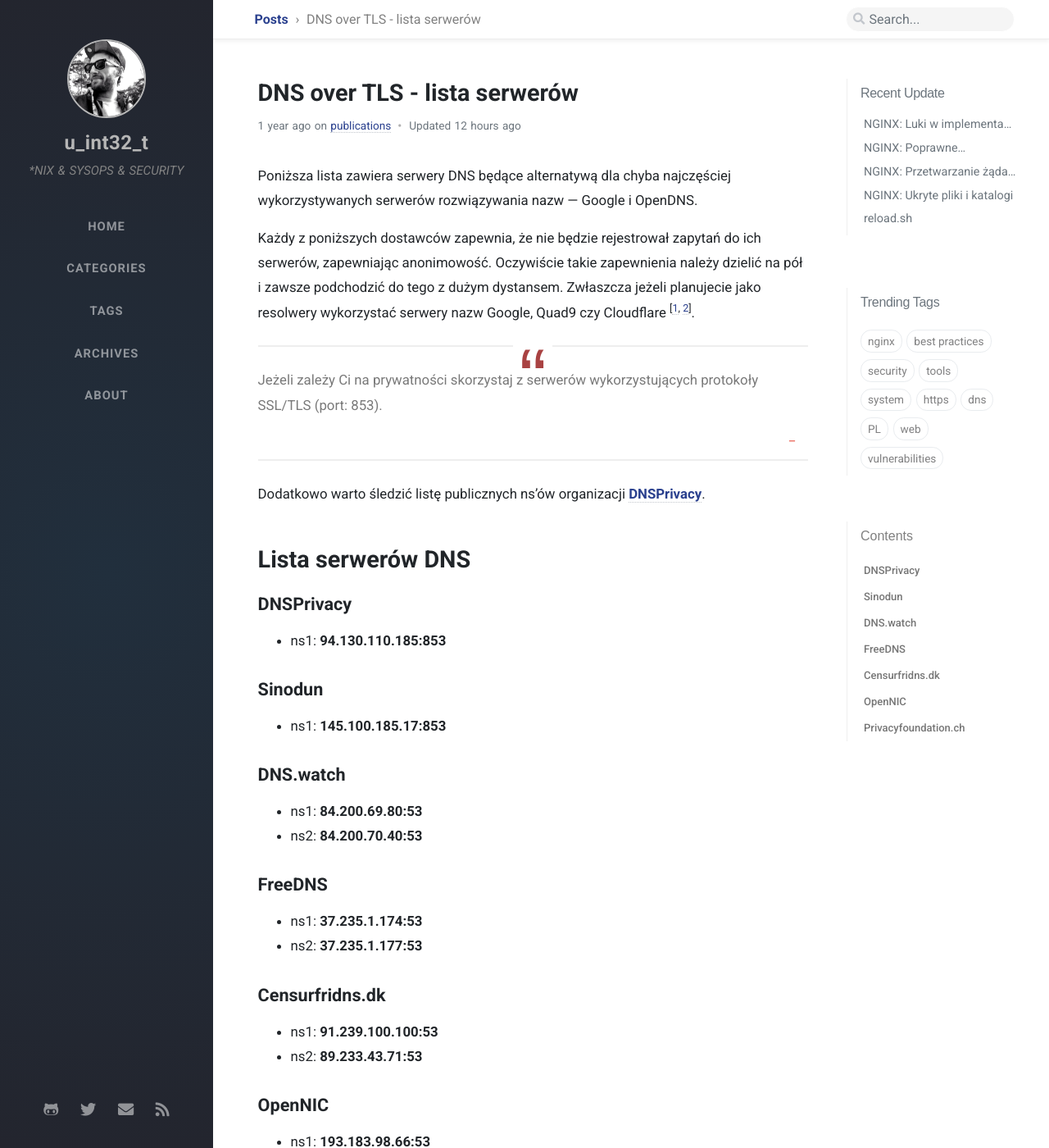
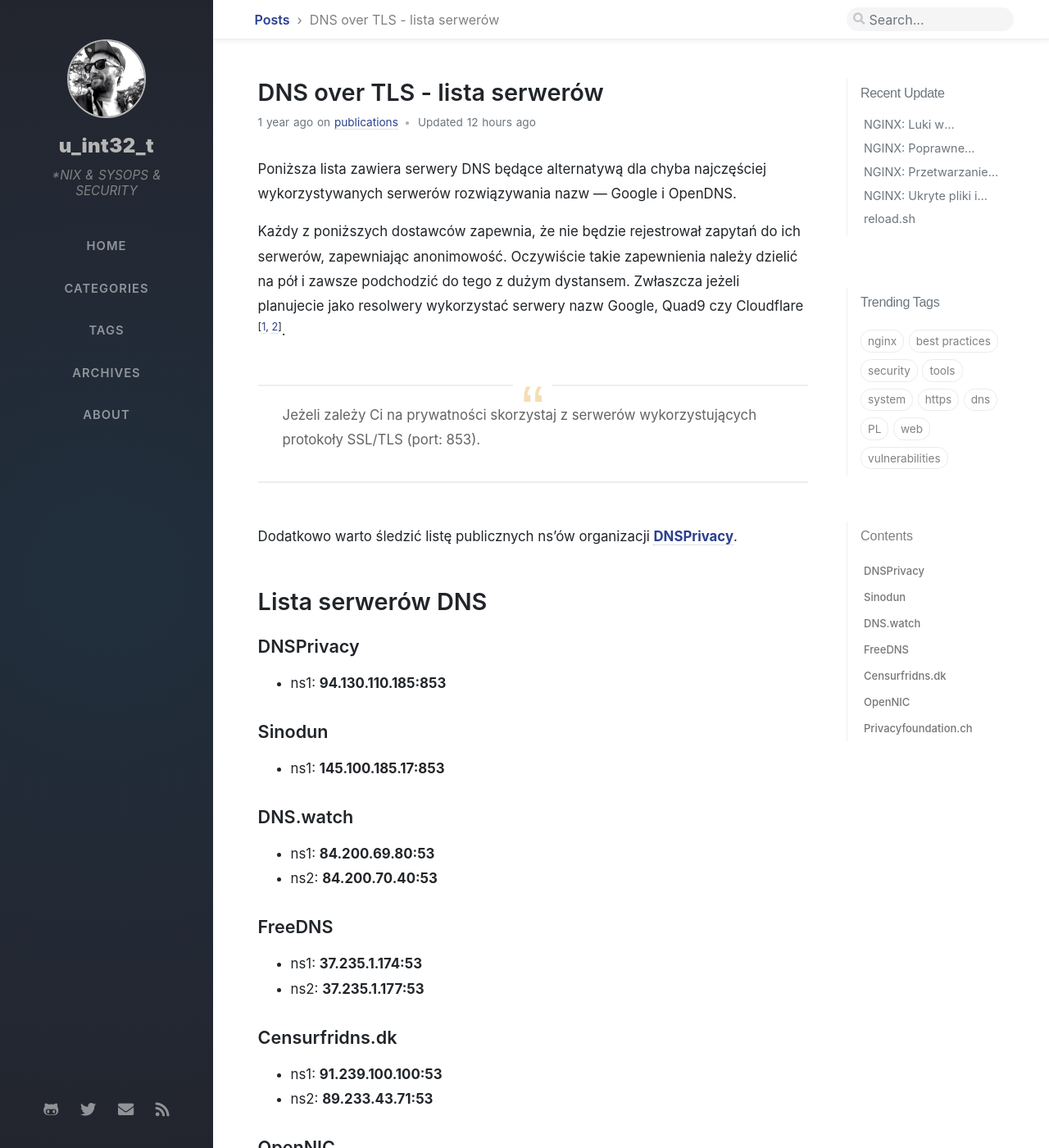
Before and after one commit to morristech/trimstray.github.io, a Jekyll site: the page built from _posts/2018-12-29-dns_over_tls-lista_serwerow.md, in a window 1280 px wide and 1400 px high. Shown: the whole window at 82% size. Built offline with Jekyll 4.4.1, drawn with Linux system fonts in a browser that asks for light colours; nearby versions of some CDN libraries; some web fonts are replaced; comment, search, counter and statistics services are not loaded.

Commit message:
update styles (blockquote) - signed-off-by: trimstray <trimstray@gmail.com>

```diff
--- a/assets/css/main.scss
+++ b/assets/css/main.scss
@@ -22,14 +22,16 @@ html {
 }
 
 body {
-  line-height: 1.75rem;
+  /* line-height: 1.75rem; */
+  line-height: 1.5;
   background: var(--main-wrapper-bg, #fafafa);
   color: var(--text-color, #212529);
   -webkit-font-smoothing: antialiased;
   /* font-family: 'Source Sans Pro', 'Microsoft Yahei', sans-serif; */
   /* font-family: Geneva, Arial, Helvetica, sans-serif; */
   /* font-family: 'Helvetica Neue',Helvetica,Arial,'Microsoft YaHei',sans-serif; */
-  font-family: Roboto,-apple-system,BlinkMacSystemFont,"Segoe UI",Helvetica,Arial,sans-serif;
+  /* font-family: Roboto,-apple-system,BlinkMacSystemFont,"Segoe UI",Helvetica,Arial,sans-serif; */
+  font-family: -apple-system,BlinkMacSystemFont,Segoe UI,Helvetica,Arial,sans-serif,Apple Color Emoji,Segoe UI Emoji;
 }
 
 /*--- sidebar layout ---*/
@@ -613,10 +615,13 @@ blockquote {
   border-width: 2px 0;
   border-style: solid;
   border-color: #eee;
-  padding: 1.5em 0 0.5em;
-  margin: 1.5em 0;
+  /* padding: 1.5em 0 0.5em;
+  margin: 1.5em 0; */
+  padding: 20px 30px 20px 30px;
+  margin: 50px auto;
   position: relative;
-  color: #797979;
+  /* color: #797979; */
+  color: #3c3c3ccc;
 }
 
 blockquote:before {
@@ -628,13 +633,14 @@ blockquote:before {
   background: #fff;
   width: 3rem;
   height: 2rem;
-  font: 6em/1.08em 'PT Sans', sans-serif;
-  color: #a94242;
+  font: 5em/1.08em 'PT Sans', sans-serif;
+  /* color: #a94242; */
+  color: wheat;
   text-align: center;
 }
 
 blockquote:after {
-  content: "\2013 \2003" attr(cite);
+  /* content: "\2013 \2003" attr(cite); */
   display: block;
   text-align: right;
   font-size: 0.875em;
```
